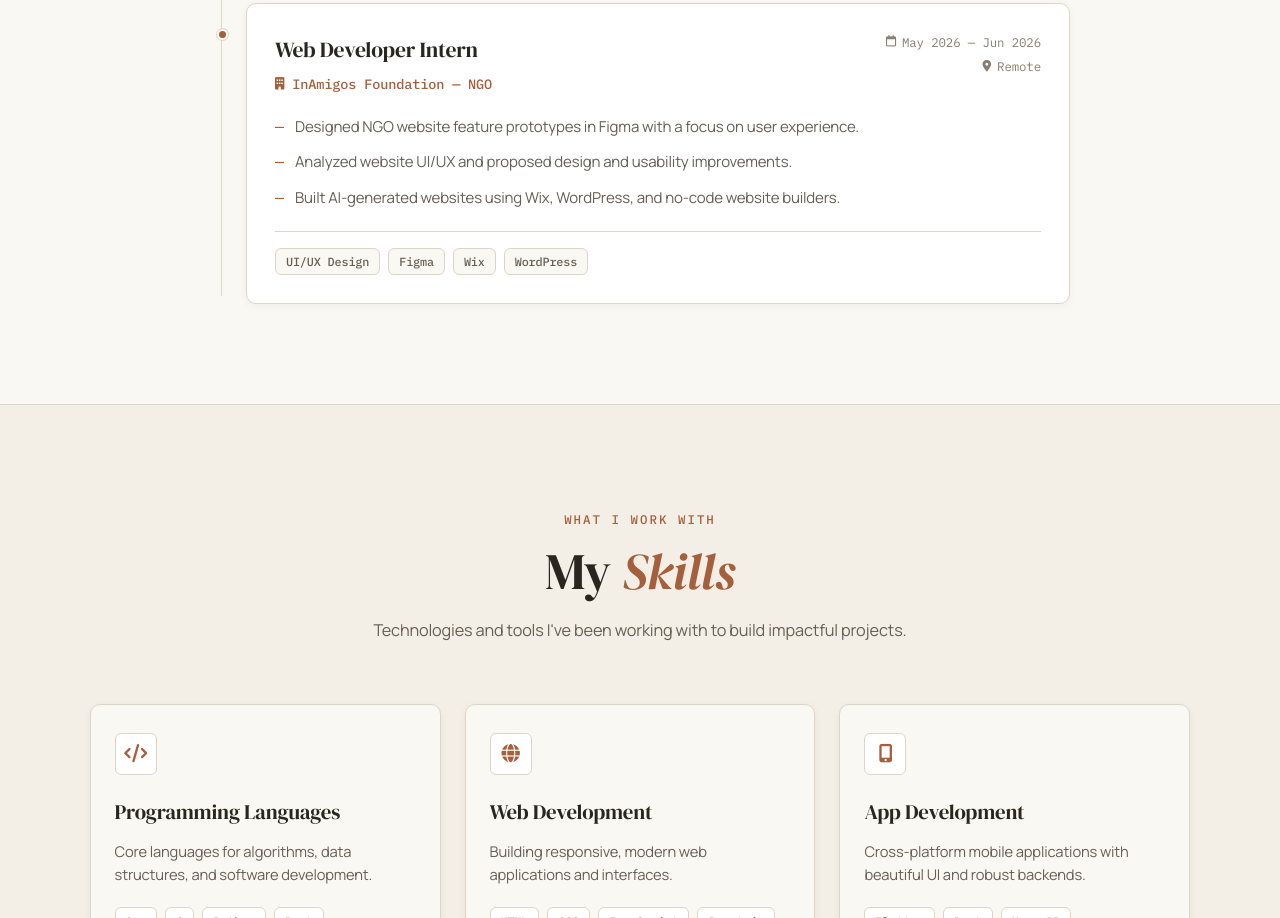
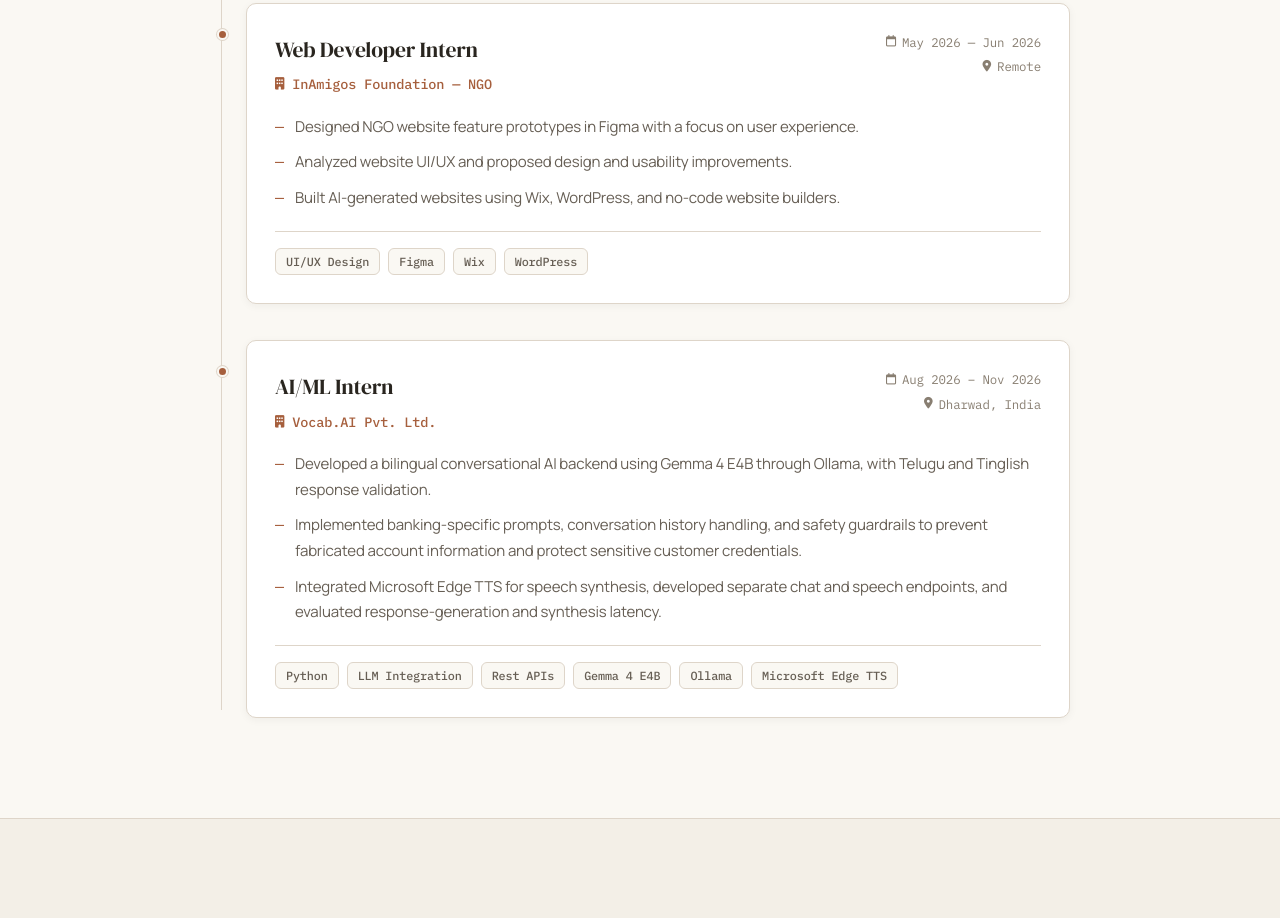
Before and after one commit to rishita7558/Portfolio, a plain HTML site: page index.html in a window 1280 px wide. Shown: the part 2613-3531 px from the top of the page. Drawn offline with nearby package versions, Linux system fonts and the light colour scheme.

Commit message:
feat(experience): add Vocab.AI AI/ML internship and update stats

```diff
--- a/index.html
+++ b/index.html
@@ -271,8 +271,8 @@
                             <div class="stat-label">CGPA</div>
                         </div>
                         <div class="stat-item">
-                            <div class="stat-number">1+</div>
-                            <div class="stat-label">Internship</div>
+                            <div class="stat-number">2+</div>
+                            <div class="stat-label">Internships</div>
                         </div>
                     </div>
 
@@ -377,6 +377,52 @@
                                 <span>Figma</span>
                                 <span>Wix</span>
                                 <span>WordPress</span>
+                            </div>
+                        </div>
+                    </div>
+                </div>
+                <div class="timeline-item reveal">
+                    <div class="timeline-marker">
+                        <div class="timeline-dot"></div>
+                    </div>
+                    <div class="timeline-card">
+                        <div class="timeline-card-header">
+                            <div>
+                                <div style="display:flex;align-items:center;gap:12px;">
+                                    <h3>AI/ML Intern</h3>
+                                </div>
+                                <p class="timeline-company">
+                                    <i class="fa-solid fa-building"></i> Vocab.AI Pvt. Ltd.
+                                </p>
+                            </div>
+                            <div class="timeline-meta">
+                                <span class="timeline-date">
+                                    <i class="fa-regular fa-calendar"></i> Aug 2026 – Nov 2026
+                                </span>
+                                <span class="timeline-location">
+                                    <i class="fa-solid fa-location-dot"></i> Dharwad, India
+                                </span>
+                            </div>
+                        </div>
+                        <div class="timeline-card-body">
+                            <ul class="timeline-points">
+                                <li>Developed a bilingual conversational AI backend using Gemma 4 E4B through Ollama,
+                                    with Telugu and Tinglish response validation.</li>
+                                <li>Implemented banking-specific prompts, conversation history handling, and safety
+                                    guardrails to prevent fabricated account information and protect sensitive customer
+                                    credentials.</li>
+                                <li>Integrated Microsoft Edge TTS for speech synthesis, developed separate chat and
+                                    speech endpoints, and evaluated response-generation and synthesis latency.</li>
+                            </ul>
+                        </div>
+                        <div class="timeline-card-footer">
+                            <div class="timeline-tags">
+                                <span>Python</span>
+                                <span>LLM Integration</span>
+                                <span>Rest APIs</span>
+                                <span>Gemma 4 E4B</span>
+                                <span>Ollama</span>
+                                <span>Microsoft Edge TTS</span>
                             </div>
                         </div>
                     </div>
```
